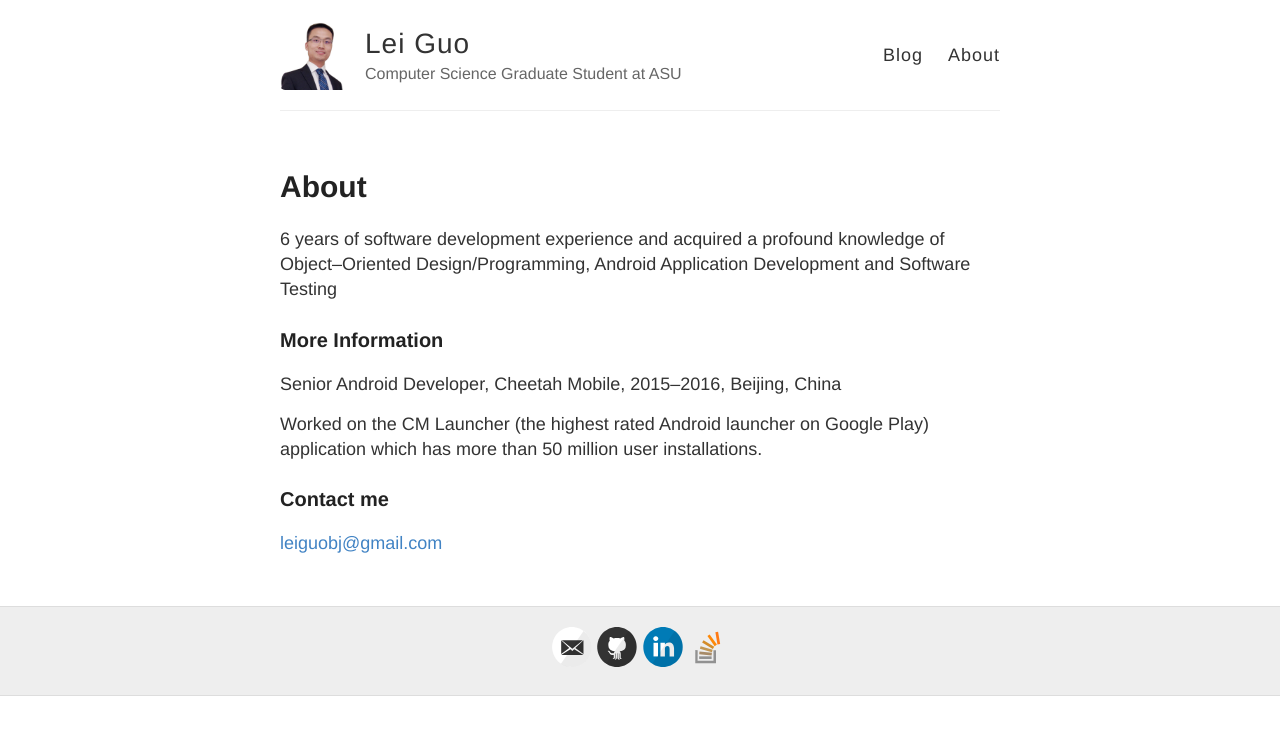
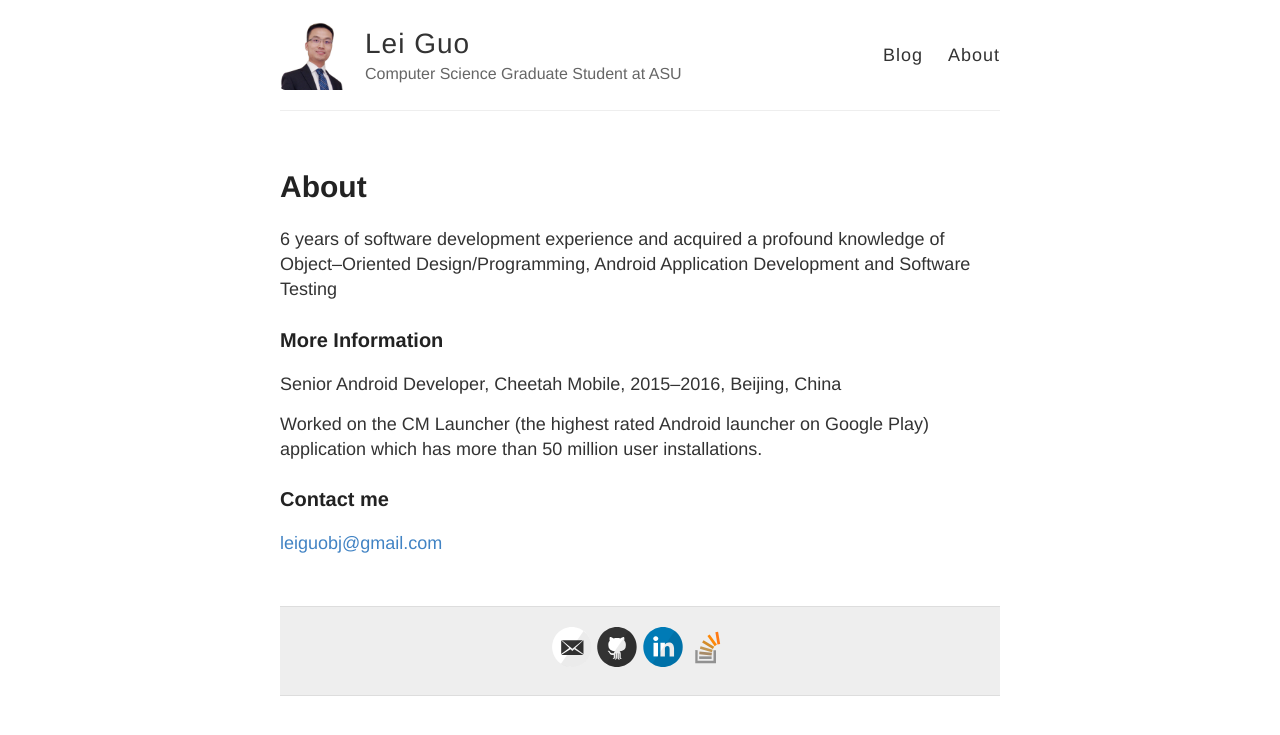
Before and after one commit to leiguo3/leiguo3.github.io, a Jekyll site: the page built from about.md, in a window 1280 px wide. Shown: the top 735 px of the page. Built offline with Jekyll 4.4.1, drawn with Linux system fonts in a browser that asks for light colours.

Commit message:
Change the layout.

```diff
--- /dev/null
+++ b/_layouts/about.html
@@ -0,0 +1,21 @@
+---
+layout: default
+---
+
+<article class="page">
+
+  <h1>{{ page.title }}</h1>
+
+  <div class="entry">
+    {{ content }}
+  </div>
+
+     <div class="wrapper-footer">
+      <div class="container">
+        <footer class="footer">
+          {% include svg-icons.html %}
+        </footer>
+      </div>
+    </div>
+
+</article>
--- a/_layouts/default.html
+++ b/_layouts/default.html
@@ -38,14 +38,6 @@
       {{ content }}
     </div>
 
-    <div class="wrapper-footer">
-      <div class="container">
-        <footer class="footer">
-          {% include svg-icons.html %}
-        </footer>
-      </div>
-    </div>
-
     {% include analytics.html %}
   </body>
 </html>
```
Also changed, not shown: about.md (+1 -1 lines).
